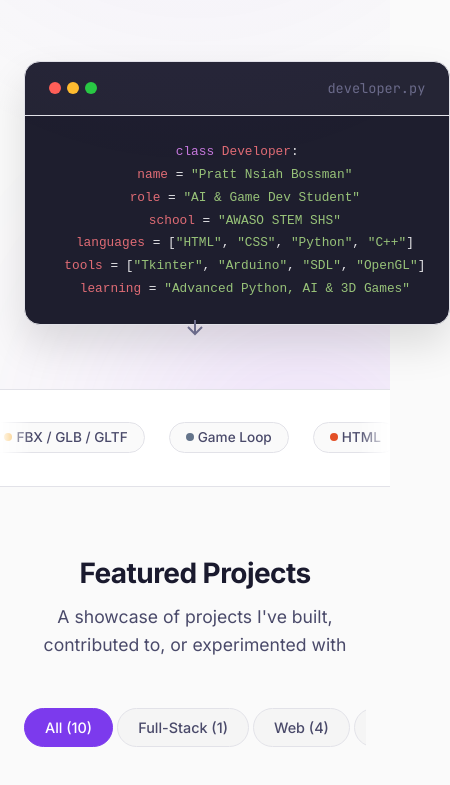
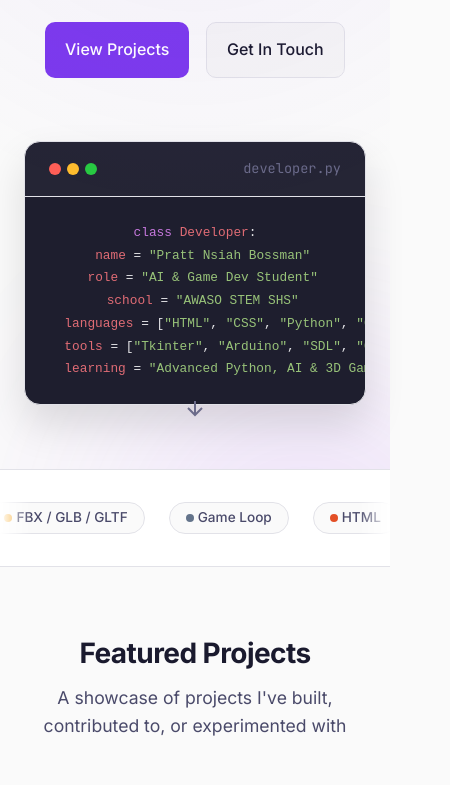
Before and after one commit to prattbossman-2010/my-portfolio-website, a plain HTML site: page index.html in a window 390 px wide. Shown: the part 889-1674 px from the top of the page, 450 px wide, since content can reach past the window. Drawn offline with Linux system fonts and the light colour scheme.

Commit message:
Fix hero grid min-width so mobile has no horizontal overflow

```diff
--- a/styles.css
+++ b/styles.css
@@ -301,11 +301,12 @@
     margin: 0 auto;
     padding: 0 var(--spacing-lg);
     display: grid;
-    grid-template-columns: 1fr 1fr;
+    grid-template-columns: repeat(2, minmax(0, 1fr));
     gap: var(--spacing-3xl);
     align-items: center;
     width: 100%;
 }
+.hero-content { min-width: 0; }
 .hero-greeting {
     font-size: 1.1rem;
     color: var(--color-primary);
@@ -354,13 +355,15 @@
     opacity: 0;
     animation: fadeUp 0.6s ease 0.4s forwards;
 }
-.hero-visual { opacity: 0; animation: fadeUp 0.6s ease 0.5s forwards; display: flex; flex-direction: column; align-items: center; gap: var(--spacing-md); }
+.hero-visual { opacity: 0; animation: fadeUp 0.6s ease 0.5s forwards; display: flex; flex-direction: column; align-items: center; gap: var(--spacing-md); min-width: 0; width: 100%; }
 .code-window {
     background: var(--color-code-bg);
     border-radius: var(--radius-lg);
     overflow: hidden;
     box-shadow: 0 20px 40px var(--color-shadow-hover);
     border: 1px solid var(--color-border);
+    min-width: 0;
+    max-width: 100%;
 }
 .code-header {
     display: flex;
@@ -987,7 +990,7 @@
 body.page-exit { opacity: 0; }
 
 @media (max-width: 900px) {
-    .hero-container { grid-template-columns: 1fr; text-align: center; }
+    .hero-container { grid-template-columns: minmax(0, 1fr); text-align: center; }
     .hero-stats { justify-content: center; }
     .hero-actions { justify-content: center; }
     .hero-visual { max-width: 500px; margin: 0 auto; }
```
